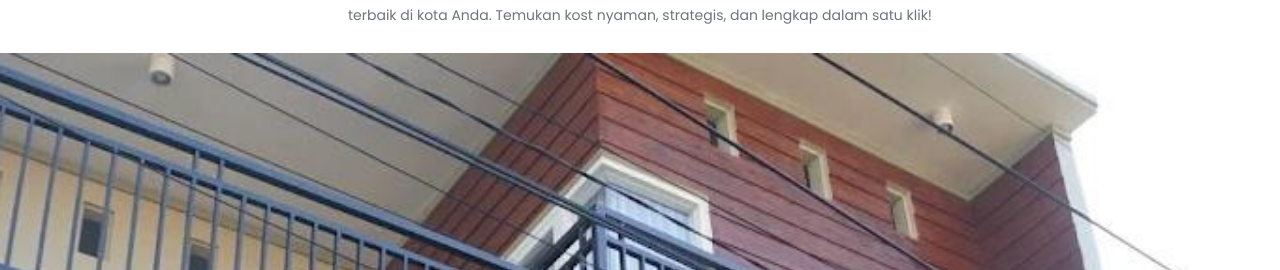
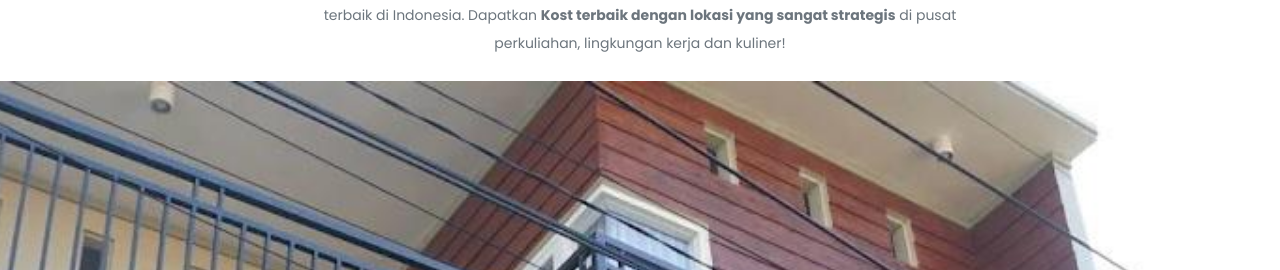
Before and after one commit to masayufrnstkaa/kosQu, a plain HTML site: page index.html in a window 1280 px wide. Shown: the part 197-467 px from the top of the page. Drawn offline with nearby package versions, Linux system fonts and the light colour scheme.

Commit message:
Update index.html

```diff
--- a/index.html
+++ b/index.html
@@ -88,7 +88,7 @@
         <div class="container">
             <h2 class="fw-bold mb-2">Selamat Datang di KostQu</h2>
             <p class="text-secondary" style="max-width: 700px; margin: 0 auto;">
-                KostQu adalah platform digital yang memudahkan Anda menemukan dan <strong>memasarkan kosan</strong> terbaik di kota Anda. Temukan kost nyaman, strategis, dan lengkap dalam satu klik!
+                KostQu adalah platform digital yang memudahkan Anda menemukan dan memasarkan kosan terbaik di Indonesia. Dapatkan <strong>Kost terbaik dengan lokasi yang sangat strategis</strong> di pusat perkuliahan, lingkungan kerja dan kuliner!
             </p>
         </div>
     </section>
```
